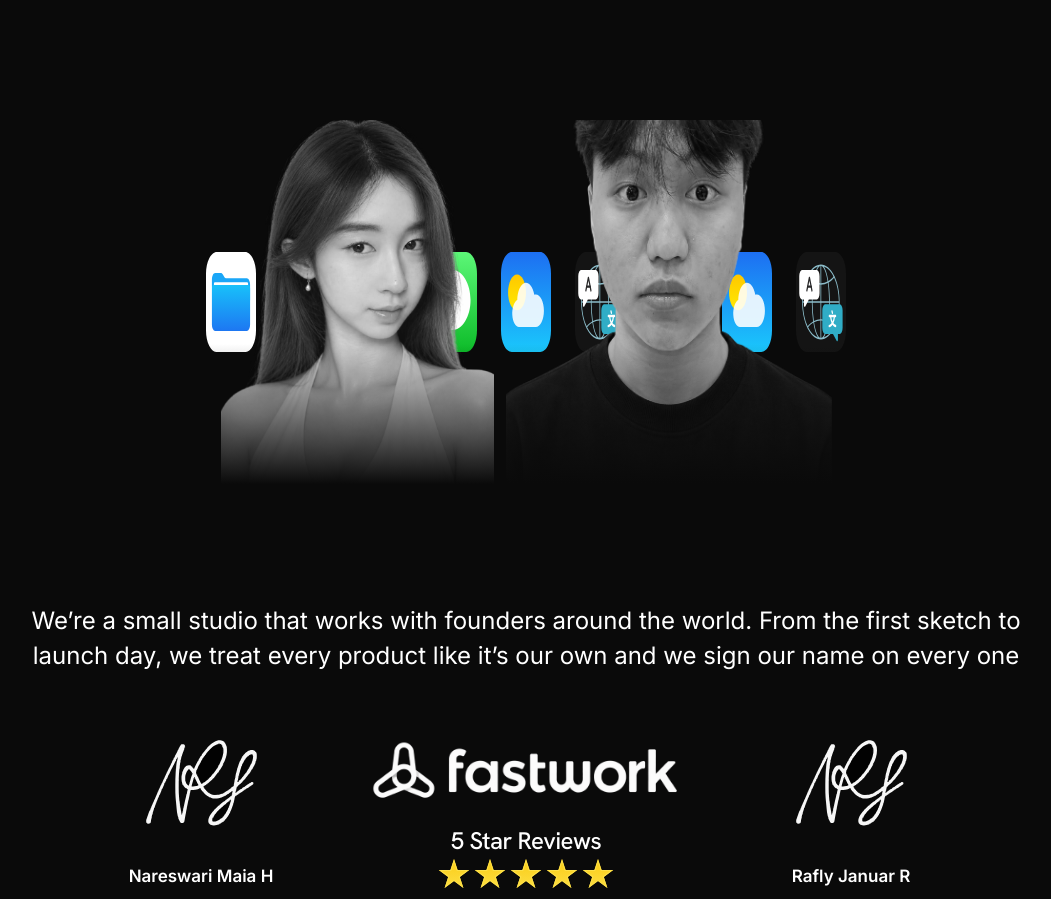
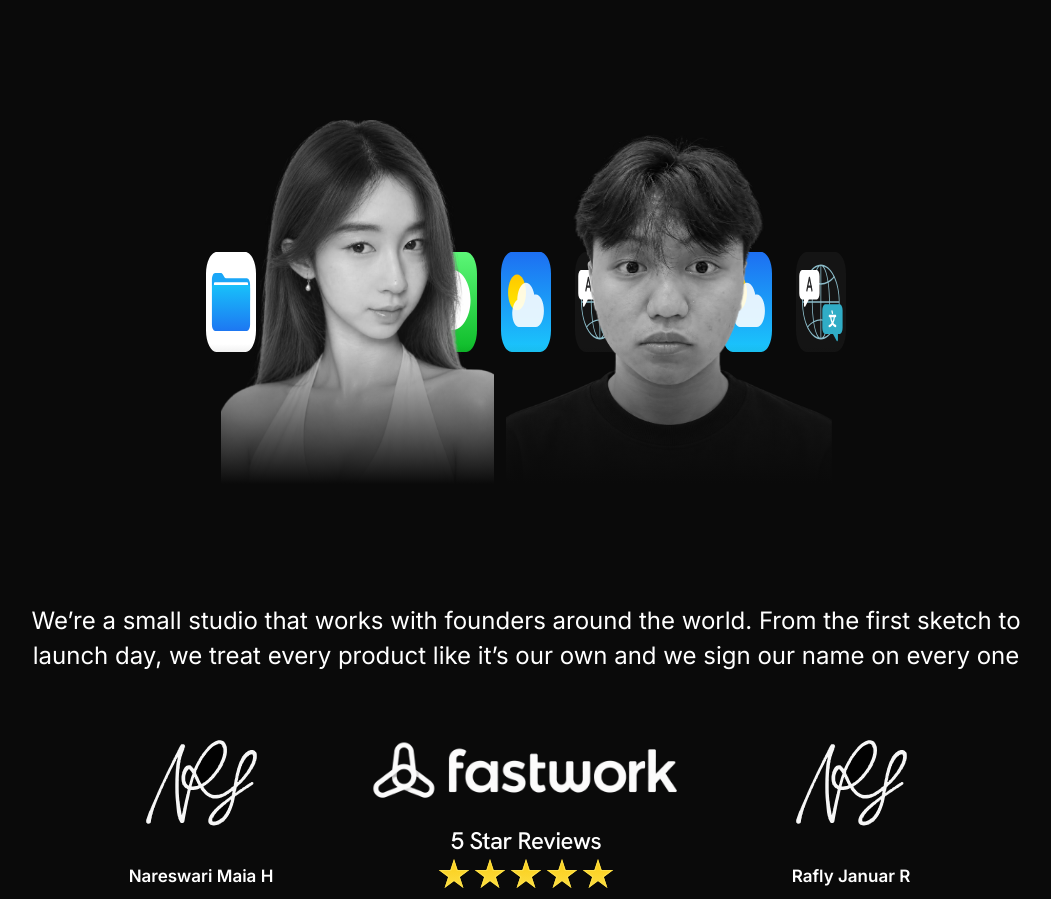
Before and after one commit to RaflyJanuarRaharjo/lowkeystudio, a Next.js app: page / in a window 1280 px wide. Shown: the part 1340-2239 px from the top of the page, without its empty margins (114-1165 px from the left). Built offline with nearby package versions, Linux system fonts and the light colour scheme.

Commit message:
Fix team photo crop

```diff
--- a/components/Team/Team.tsx
+++ b/components/Team/Team.tsx
@@ -22,7 +22,7 @@ export default function Team() {
             alt="Lowkey Studio founder"
             width={photo.width}
             height={364}
-            style={{ width: photo.width, objectFit: "cover", objectPosition: photo.position }}
+            style={{ width: photo.width, objectFit: photo.fit, objectPosition: photo.position }}
             className={styles.photo}
           />
         ))}
--- a/data/content.ts
+++ b/data/content.ts
@@ -23,6 +23,8 @@ export type Message = {
 
 const asset = (name: string) => `/assets/${name}`;
 
+export type TeamPhoto = { src: string; width: number; fit: "cover" | "fill"; position: string };
+
 export const ASSETS = {
   logo: asset("logo-mark.svg"),
   chevronDown: asset("chevron-down.svg"),
@@ -35,9 +37,10 @@ export const ASSETS = {
   tailRight: asset("tail-right.svg"),
   arrow: asset("arrow.svg"),
   teamPhotos: [
+    // fit mengikuti Figma: foto 1 "cover", foto 2 ditampilkan utuh (tidak di-crop)
     { src: asset("team-1.png"), width: 273, fit: "cover", position: "center" },
-    { src: asset("team-2.png"), width: 326, fit: "cover", position: "bottom" },
-  ],
+    { src: asset("team-2.png"), width: 326, fit: "fill", position: "center" },
+  ] as TeamPhoto[],
 };
 
 /* ---------- Navbar ---------- */
```
